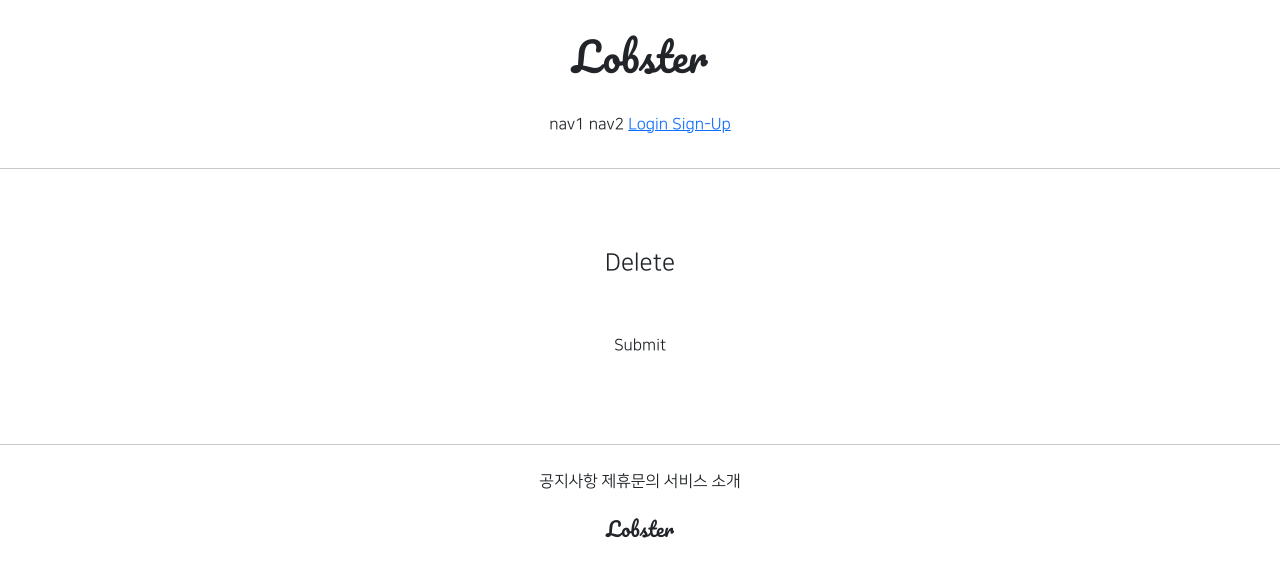
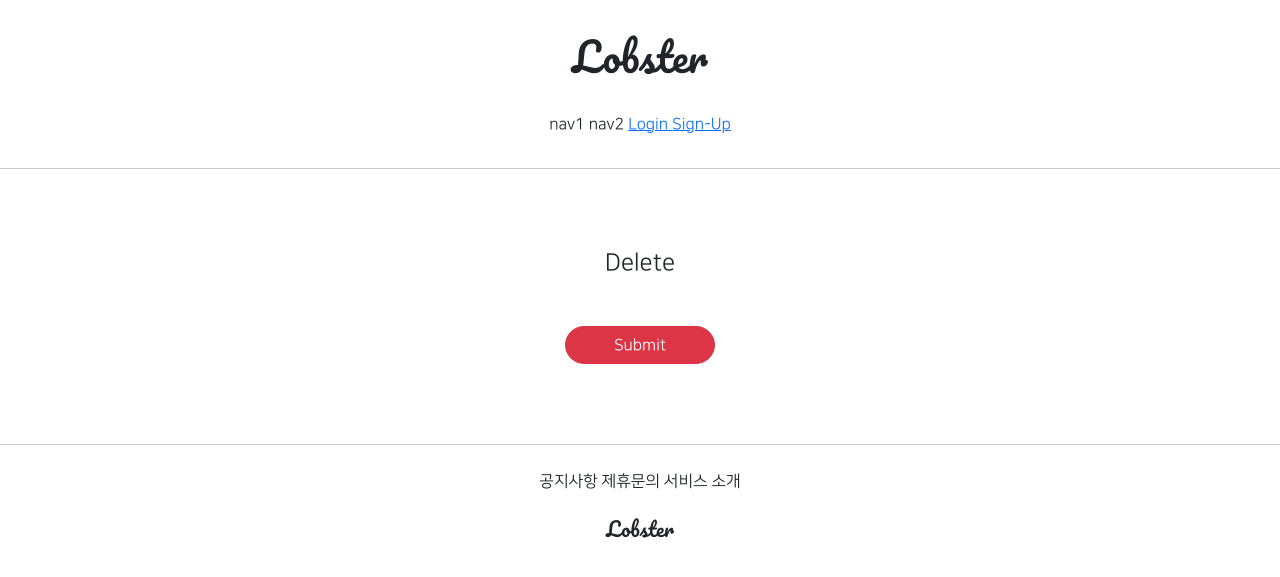
Before and after one commit to innamtt/gis_practice, a Django app: page /accounts/delete/1 in a window 1280 px wide. Shown: the top 577 px of the page. Run offline with Django 3.2, Linux system fonts and the light colour scheme; tables that the repository leaves empty hold one stand-in row (values such as "Sample post"); parts of the project's set-up code (start-up, migrations or seed data) failed here and were passed over; some libraries are stand-ins or nearby versions.

Commit message:
2021-07-19 3rd Commit

```diff
--- a/accountapp/templates/accountapp/delete.html
+++ b/accountapp/templates/accountapp/delete.html
@@ -12,7 +12,7 @@
             <form action="{% url 'accountapp:delete' pk=target_user.pk %}" method="post">
                 {% csrf_token %}
                 <div class="m-5">
-                    <input type="submit" class="btn btn-red rounded-pill px-5">
+                    <input type="submit" class="btn btn-danger rounded-pill px-5">
                 </div>
             </form>
         </div>
--- a/accountapp/templates/accountapp/detail.html
+++ b/accountapp/templates/accountapp/detail.html
@@ -11,6 +11,9 @@
         <div>
             {{ target_user.date_joined }}
         </div>
+
+        {% if user == target_user %}
+
         <div>
             <a href="{% url 'accountapp:update' pk=target_user.pk %}">
                 Update Info
@@ -21,6 +24,8 @@
                 Delete
             </a>
         </div>
+
+        {% endif %}
     </div>
 
 {% endblock %}
--- a/accountapp/views.py
+++ b/accountapp/views.py
@@ -7,6 +7,7 @@ from django.shortcuts import render
 from django.urls import reverse, reverse_lazy
 from django.views.generic import CreateView, DetailView, UpdateView, DeleteView
 
+from accountapp.forms import AccountCreationForms
 from accountapp.models import HelloWorld
 
 
@@ -42,7 +43,7 @@ class AccountDetailView(DetailView):
 
 class AccountUpdateView(UpdateView):
     model = User
-    form_class = UserCreationForm
+    form_class = AccountCreationForms
     context_object_name = 'target_user'
     success_url = reverse_lazy('accountapp:hello_world')
     template_name = 'accountapp/update.html'
```
Also changed, not shown: accountapp/forms.py (added, +8 -0 lines).
